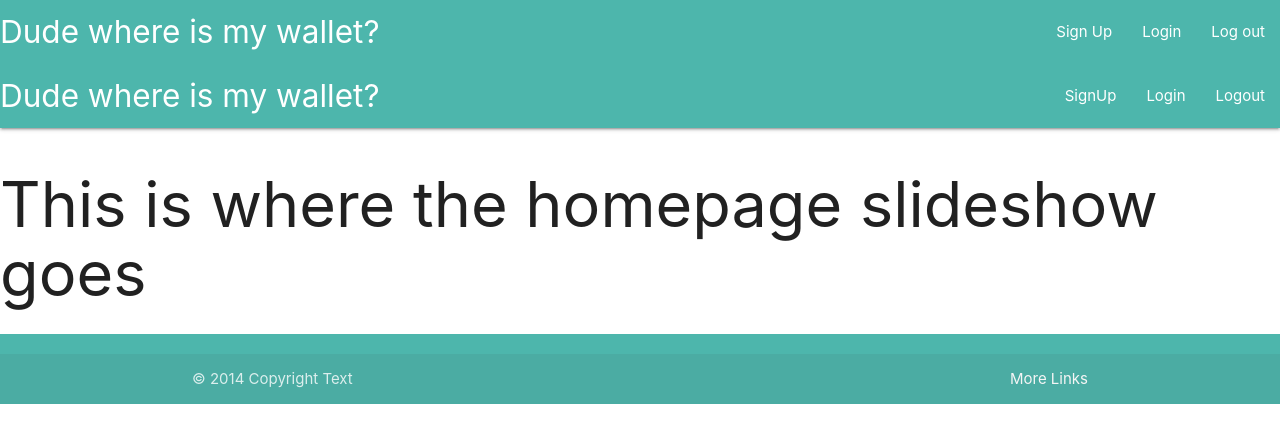
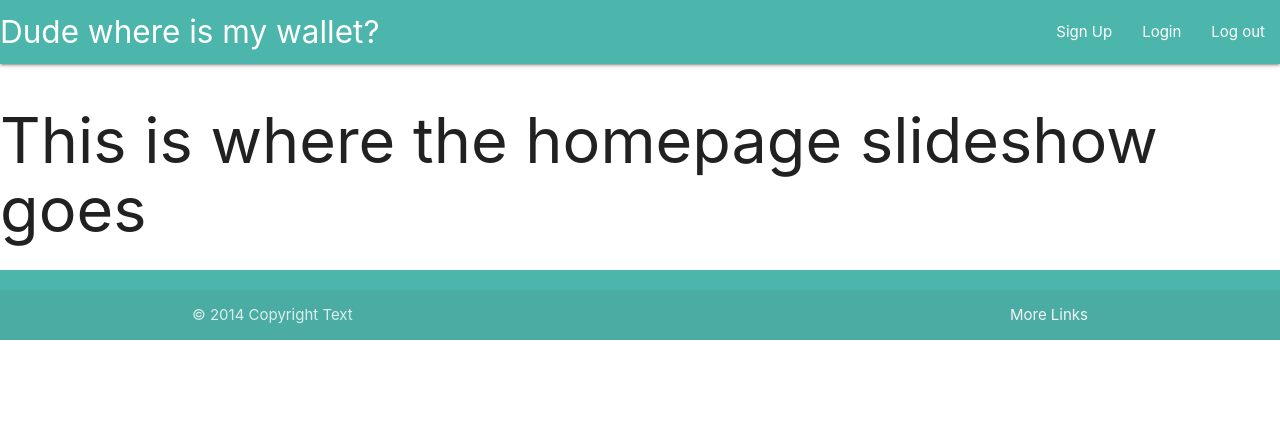
Before and after one commit to somebodie/Budget-App-FrontEnd, a website: page public/index.html in a window 1280 px wide. Drawn offline with nearby package versions, Linux system fonts and the light colour scheme; some packages are replaced by stand-ins of ours.

Commit message:
index changes to be in sync

```diff
--- a/public/index.html
+++ b/public/index.html
@@ -41,23 +41,10 @@
      </div>
    </nav>
 </header>
-    <body>
-        <nav>
-            <div class="nav-wrapper teal lighten-2">
-                <a href="#" class="brand-logo">Dude where is my wallet?</a>
-                <ul id="nav-mobile" class="right hide-on-med-and-down">
-                    <li><a href="sass.html">SignUp</a></li>
-                    <li><a href="badges.html">Login</a></li>
-                    <li><a href="collapsible.html">Logout</a></li>
-                </ul>
-            </div>
-        </nav>
-</header>
+
 <main>
 
-
       <ui-view>
-
 
 
       </ui-view>
@@ -82,12 +69,11 @@
       </div>
     </div> -->
     <div class="footer-copyright">
-        <div class="container">
-            © 2014 Copyright Text
-            <a class="grey-text text-lighten-4 right" href="#!">More Links</a>
-        </div>
+      <div class="container">
+      © 2014 Copyright Text
+      <a class="grey-text text-lighten-4 right" href="#!">More Links</a>
+      </div>
     </div>
-</footer>
-
+  </footer>
 </body>
 </html>
```
